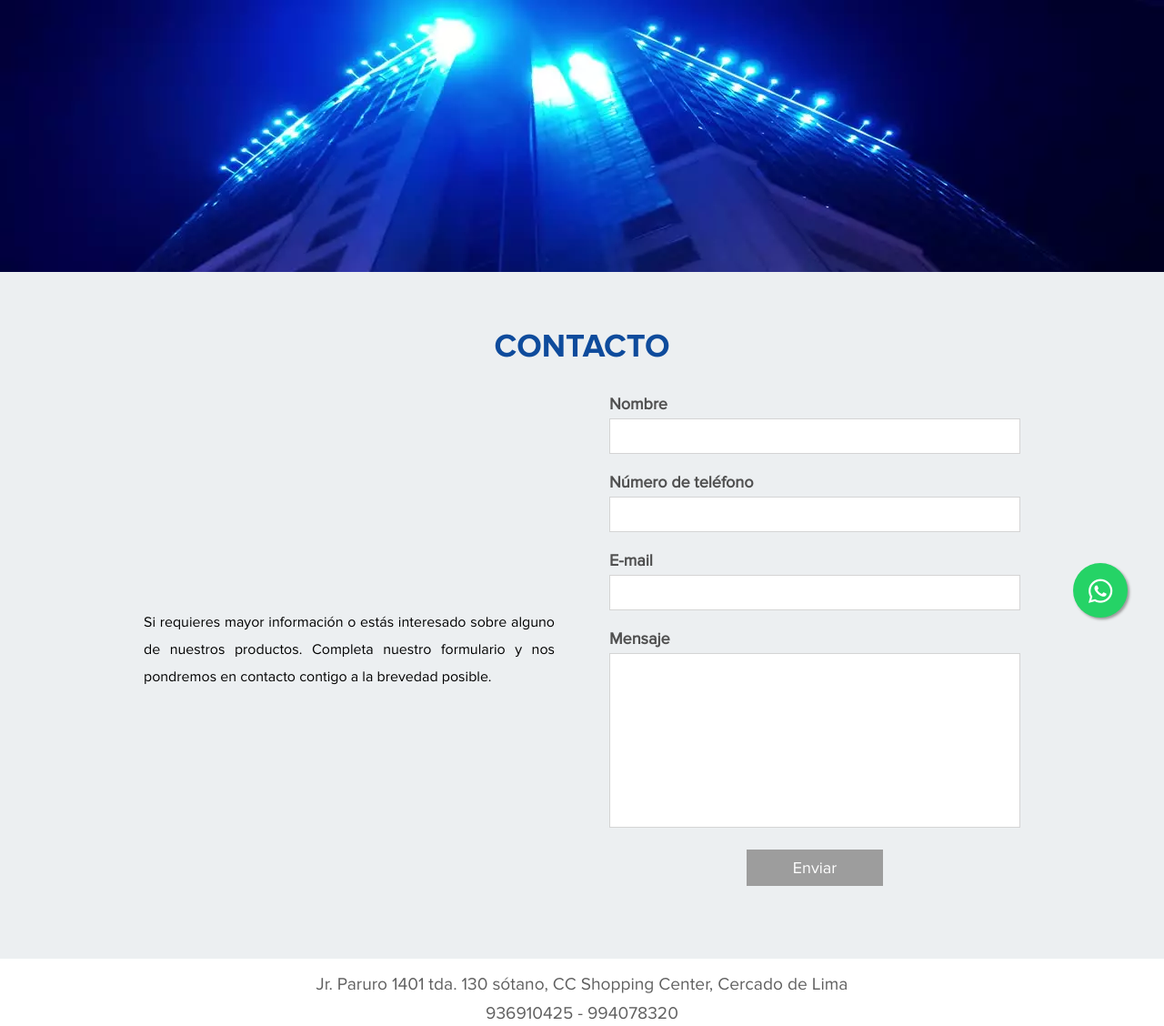
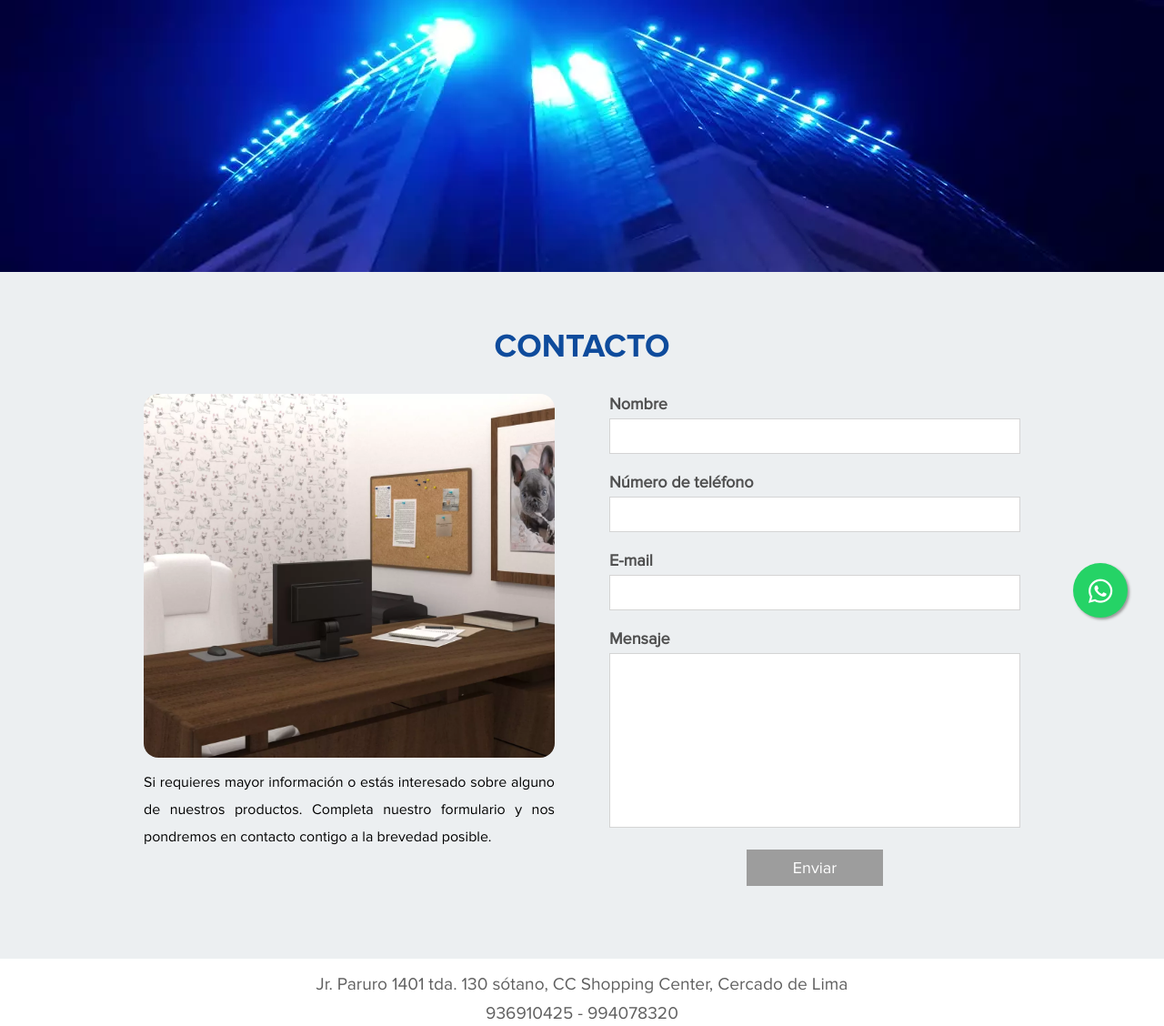
Before and after one commit to Toshirokee11/NHL, a PHP site: page /vistas/contacto.php in a window 1280 px wide. Shown: the part 81-1209 px from the top of the page at 91% size. Run offline with PHP 8.4, Linux system fonts and the light colour scheme; some libraries are stand-ins or nearby versions.

Commit message:
se agrego imagen a contacto

```diff
--- a/public/css/contacto.css
+++ b/public/css/contacto.css
@@ -15,6 +15,15 @@ input[type=number]::-webkit-outer-spin-button {
     align-items: center;
 }
 
+.img_container{
+    width: 100%;
+    height: 400px;
+    background-image: url('../imagenes/contacto/GERENCIA_GENERAL1.webp');
+    background-size: cover;
+    background-position: center;
+    border-radius: 1rem;
+    margin-bottom: 12px;
+}
 
 /* Work us */
 .contact{
@@ -47,7 +56,7 @@ input[type=number]::-webkit-outer-spin-button {
         text-align: justify;
         font-size: 16px;
         padding: 0 30px;
-        display: flex;
+        display: inline-block;
         align-items: center;
         line-height: 30px;
     }
--- a/vistas/contacto.php
+++ b/vistas/contacto.php
@@ -19,11 +19,15 @@
     <section class="contact">
         <h2 class="contact-title">Contacto</h2>
         <div class="contact-contact-container">
+
             <div class="contact-description">
+                <div class="img_container">
+                </div>
                 <p>
                     Si requieres mayor información o estás interesado sobre alguno de nuestros productos. Completa nuestro formulario y nos pondremos en contacto contigo a la brevedad posible.
                 </p>
             </div>
+
             <div class="contact-form-container">
                 <!-- Formulario -->
                 <form class="contact-form" action="../controladores/enviarcorreo.php" method="POST">
```
Also changed, not shown: public/imagenes/contacto/GERENCIA_GENERAL1.webp (added).
